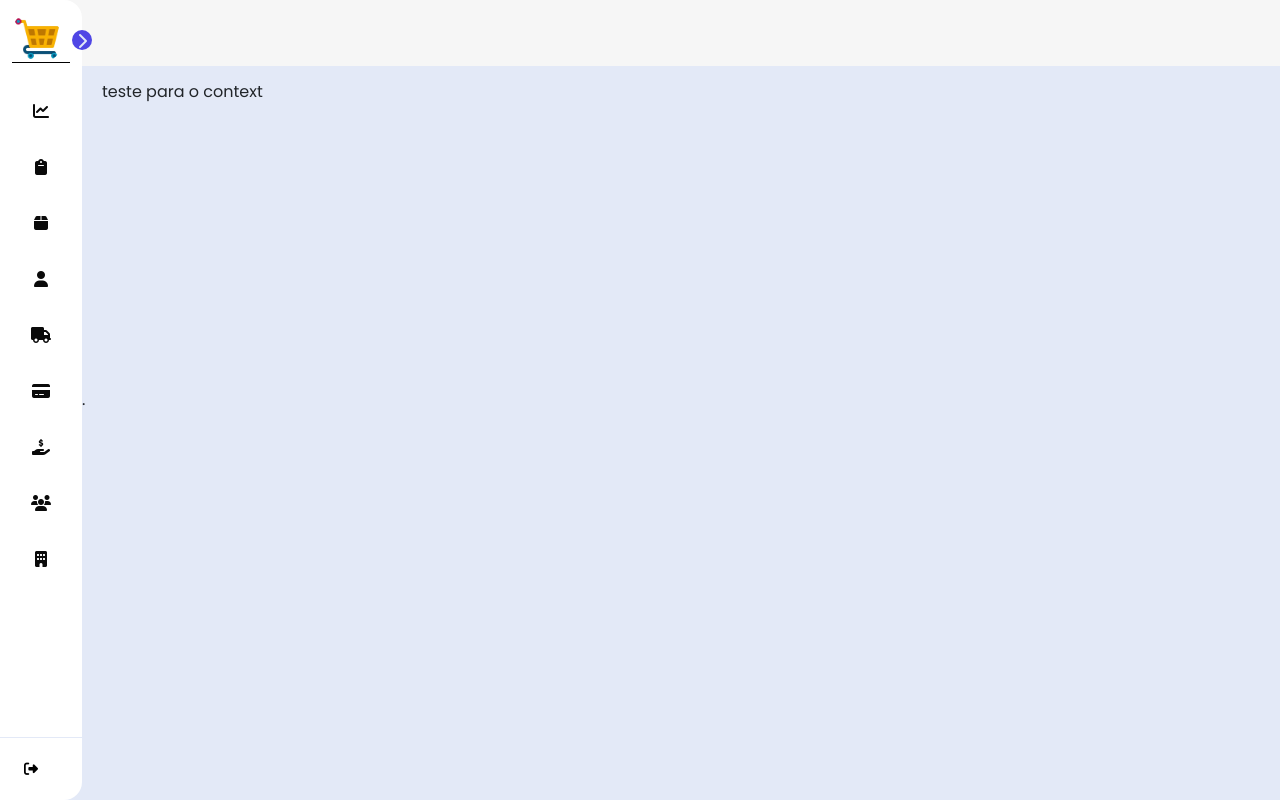
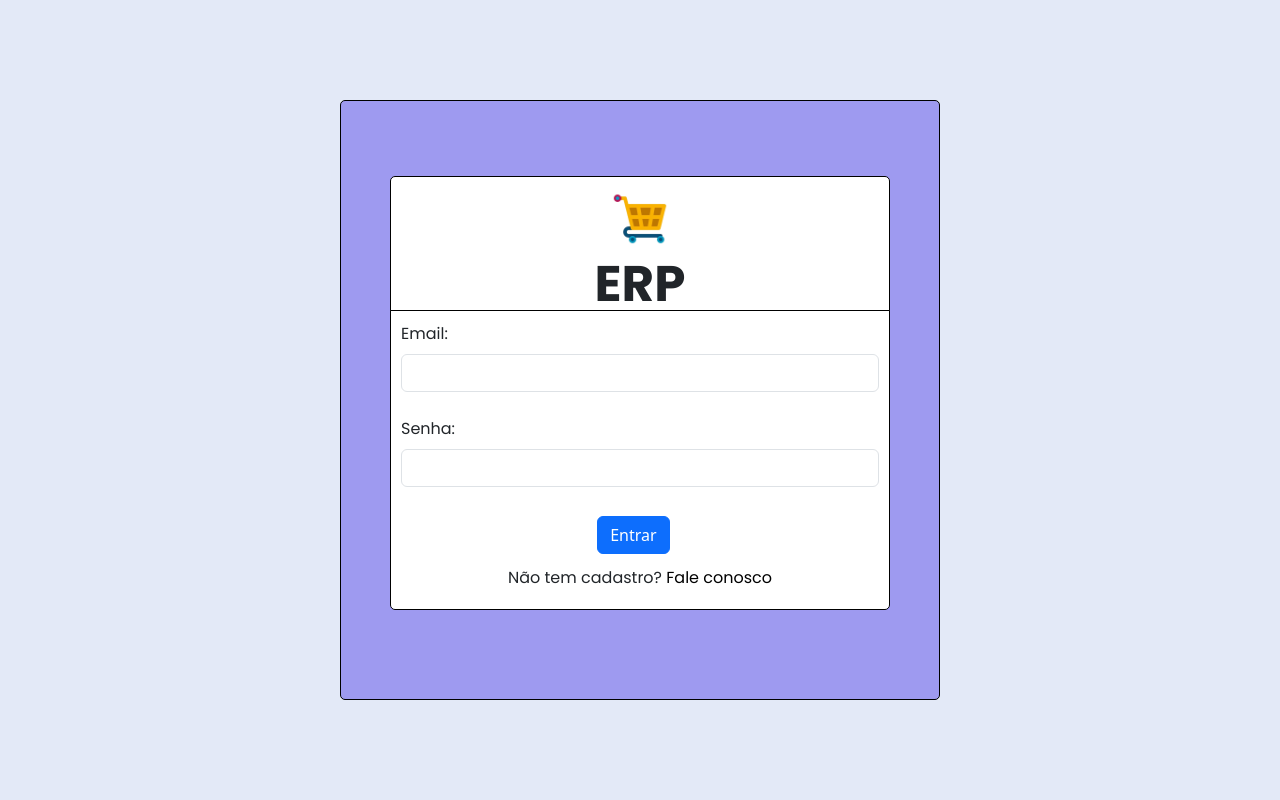
Before and after one commit to cheibe/ERP, a Django app: page / in a window 1280 px wide. Run offline with Django 4.2, Linux system fonts and the light colour scheme; some libraries are stand-ins or nearby versions.

Commit message:
create screen login

```diff
--- a/app_dashboard/views.py
+++ b/app_dashboard/views.py
@@ -1,6 +1,6 @@
 from django.shortcuts import render
 
 def home_view(request):
-    return render(request, 'pages/home.html', context= {
+    return render(request, 'global/login.html', context= {
         'title': 'Dashboard',
     })
--- /dev/null
+++ b/base_static/global/css/style_login.css
@@ -0,0 +1,104 @@
+@import url('https://fonts.googleapis.com/css2?family=Poppins:ital,wght@0,100;0,200;0,300;0,400;0,500;0,600;0,700;0,800;0,900;1,100;1,200;1,300;1,400;1,500;1,600;1,700;1,800;1,900&family=Roboto+Slab:wght@900&family=Roboto:ital,wght@1,900&display=swap');
+
+
+* {
+    margin: 0;
+    padding: 0px;
+    box-sizing: border-box;
+}
+
+body {
+    height: 100vh;
+    width: 100vh;
+    background-color:#e3e9f7;
+    display: flex;
+}
+
+a {
+    text-decoration: none;
+    color: black;
+}
+
+p {
+    font-family: "Poppins", sans-serif;
+}
+
+label {
+    font-family: "Poppins", sans-serif;
+}
+
+.card-login {
+    display: flex;
+    flex-direction: column;
+    width: 500px;
+    height: 300px;
+    padding: 10px;
+    border-radius: 0px 0px 5px 5px;
+    background-color: rgb(255, 255, 255);
+    border: 1px solid black;
+    position: fixed;
+    top: 60%;
+    left: 50%;
+    transform: translate(-50%, -50%);
+}
+
+.card-logo{
+    display: flex;
+    flex-direction: column;
+    align-items: center;
+    width: 500px;
+    height: 150px;
+    padding: 10px;
+    border-radius: 5px 5px 0px 0px;
+    background-color: white;
+    border: 1px solid black;
+    position: relative;
+    top: 25%;
+    left: 50%;
+    transform: translate(-50%, -50%);
+}
+
+.card-background{
+    display: flex;
+    gap: 10px;
+    flex-direction: column;
+    width: 600px;
+    height: 600px;
+    background-color: #9e9af0;
+    border-radius: 5px;
+    border: 0.5px solid black;
+    position: fixed;
+    top: 50%;
+    left: 50%;
+    transform: translate(-50%, -50%);
+}
+
+.button-center{
+    margin: 0;
+    padding: 5px;
+    padding-bottom: 5px;
+    height: 50px;
+    width: 100px;
+    position: relative;
+    left: 40%;
+}
+
+.text-center{
+    padding-top: 5px;
+}
+
+.company_image{
+    width: 60px;
+    height: 60px;
+    object-fit: cover;
+}
+
+.company-infos-container{
+    align-items: center;
+    font-size: 50px;
+}
+
+.company-infos{
+    display: flex;
+    align-self: center;
+}
--- /dev/null
+++ b/base_templates/global/login.html
@@ -0,0 +1,52 @@
+<!DOCTYPE html>
+{% load static %}
+<html lang="pt-BR">
+<head>
+    {% load bootstrap5 %}
+    {% bootstrap_css %}
+    {% bootstrap_javascript %}
+    <meta charset="UTF-8">
+    <meta name="viewport" content="width=device-width, initial-scale=1.0">
+    <link rel="stylesheet" href="https://cdnjs.cloudflare.com/ajax/libs/font-awesome/6.5.1/css/all.min.css" integrity="sha512-DTOQO9RWCH3ppGqcWaEA1BIZOC6xxalwEsw9c2QQeAIftl+Vegovlnee1c9QX4TctnWMn13TZye+giMm8e2LwA==" crossorigin="anonymous" referrerpolicy="no-referrer" />
+    <link rel="stylesheet" href="{% static "global/css/style_login.css" %}">
+    <title>ERP - Login</title>
+</head>
+<body>
+    <div class="card-background">
+        <div class="card-logo">
+            <div class="company-image-container">
+                <img src="{% static "global/img/company.png" %}" class="company_image" alt="Company">
+            </div>
+            <div class="company-infos-container">
+                <p class="company-infos">
+                    <span class="item-description-my">
+                        <b>ERP</b>
+                    </span>
+                </p>
+            </div>
+        </div>
+        <div class="card-login">
+            <form>
+                <!-- Email input -->
+                <div data-mdb-input-init class="form-outline mb-4">
+                    <label class="form-label" for="form2Example1">Email:</label>
+                    <input type="email" id="form2Example1" class="form-control" />
+                </div>
+                <!-- Password input -->
+                <div data-mdb-input-init class="form-outline mb-4">
+                    <label class="form-label" for="form2Example2">Senha:</label>
+                    <input type="password" id="form2Example2" class="form-control" />
+                </div>
+                <!-- Submit button -->
+                <div class="button-center">
+                    <button type="button" data-mdb-button-init data-mdb-ripple-init class="btn btn-primary btn-block mb-4">Entrar</button>
+                </div>
+                <!-- Register buttons -->
+                <div class="text-center">
+                    <p>Não tem cadastro?<a href="#!"> Fale conosco</a></p>
+                </div>
+            </form>
+        </div>
+    </div>
+</body>
+</html>
```
Also changed, not shown: static/global/css/style.css (+59 -8 lines), static/global/css/style_login.css (added, +16 -0 lines).
